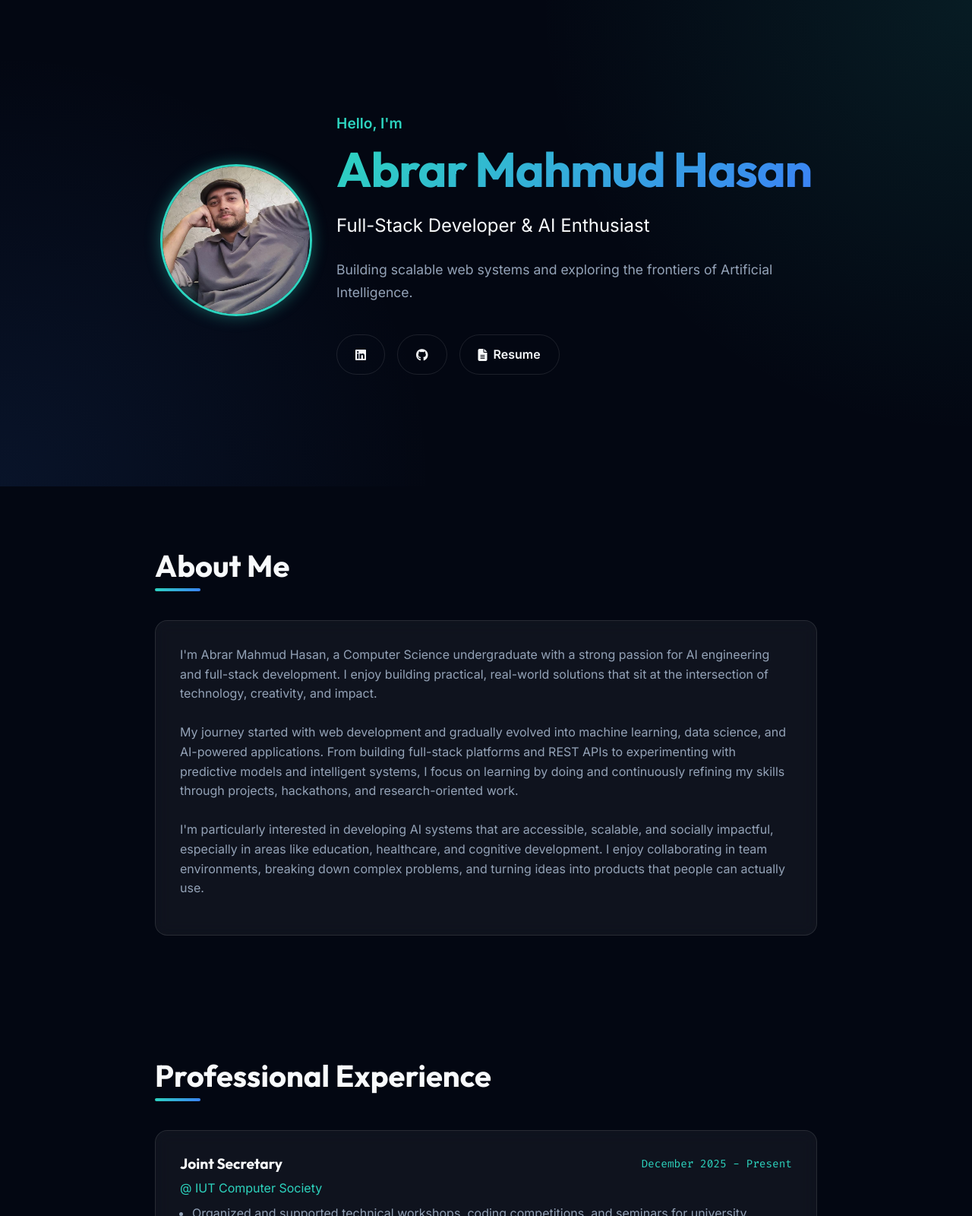
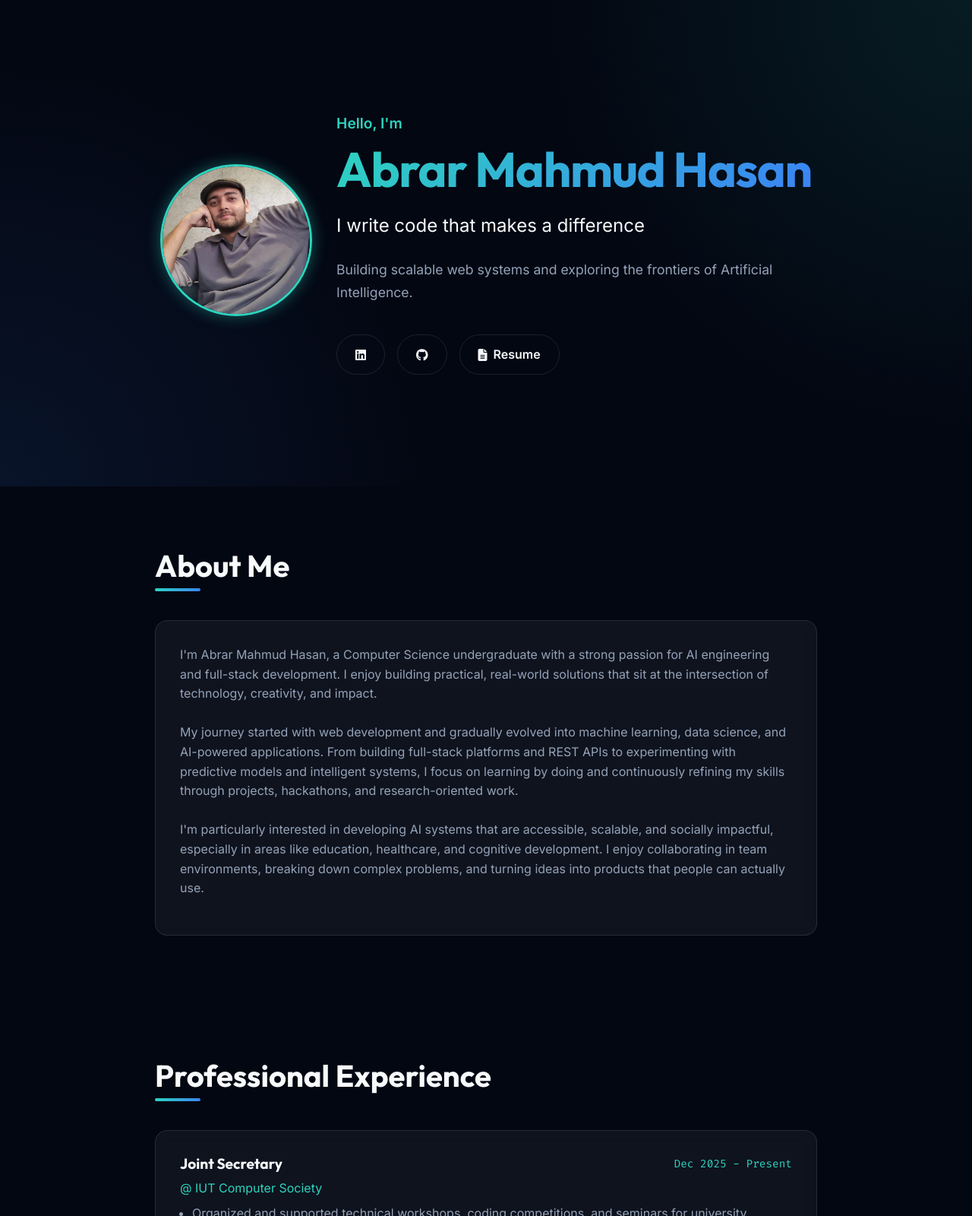
Before and after one commit to AlchemistReturns/portfolio-site, a plain HTML site: page index.html in a window 1280 px wide. Shown: the top 1600 px of the page at 76% size. Drawn offline with Linux system fonts and the light colour scheme.

Commit message:
Minor changes

```diff
--- a/index.html
+++ b/index.html
@@ -28,7 +28,7 @@
             <div class="hero-content fade-in">
                 <span class="greeting">Hello, I'm</span>
                 <h1 class="text-gradient">Abrar Mahmud Hasan</h1>
-                <p class="subtitle">Full-Stack Developer & AI Enthusiast</p>
+                <p class="subtitle">I write code that makes a difference</p>
                 <p class="bio">Building scalable web systems and exploring the frontiers of Artificial Intelligence.</p>
 
                 <div class="contact-links">
@@ -77,7 +77,7 @@
                 <div class="card fade-in">
                     <div class="timeline-header">
                         <h3>Joint Secretary</h3>
-                        <span class="date">December 2025 - Present</span>
+                        <span class="date">Dec 2025 - Present</span>
                     </div>
                     <p style="color: var(--accent-primary); margin-bottom: 0.5rem;">@ IUT Computer Society
                     </p>
```
Also changed, not shown: 1 other file.
